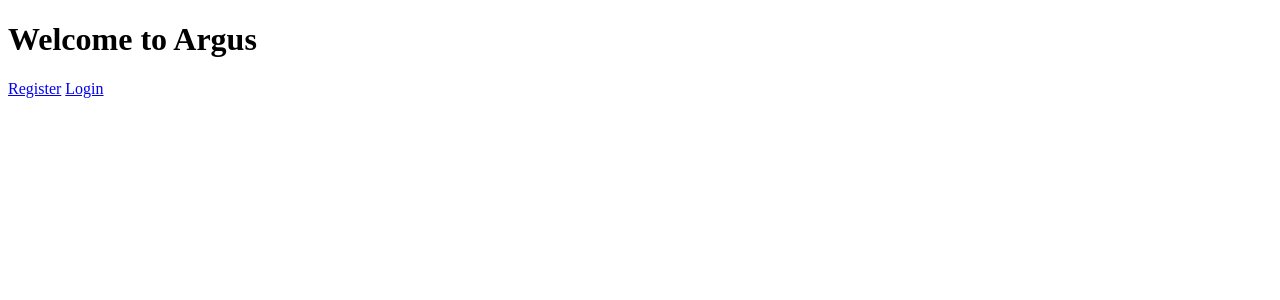
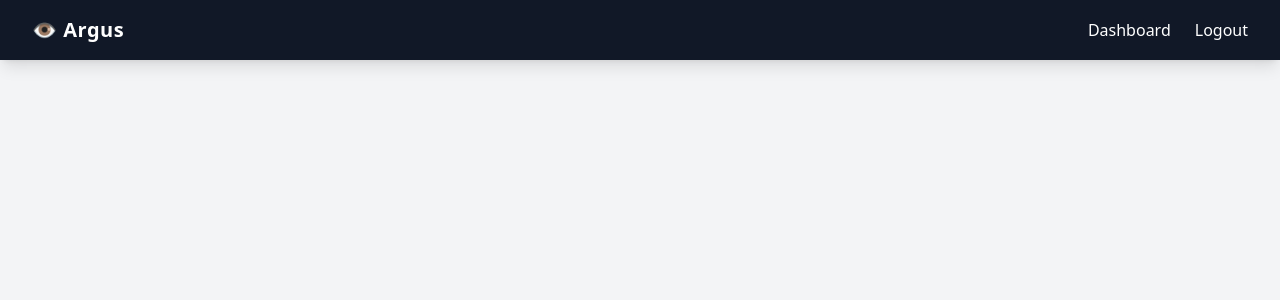
Before and after one commit to harshanrepo/Argus-API-Uptime-Monitor, a Flask app: page / in a window 1280 px wide. Shown: the top 300 px of the page. Run offline with Flask 3, Linux system fonts and the light colour scheme; some libraries are stand-ins or nearby versions.

Commit message:
design homepage UI in Figma

```diff
--- a/templates/base.html
+++ b/templates/base.html
@@ -3,11 +3,32 @@
 <head>
     <meta charset="UTF-8">
     <meta name="viewport" content="width=device-width, initial-scale=1.0">
-    <title>Argus</title>
+    <title>Argus - API Monitor</title>
+    <script src="https://cdn.tailwindcss.com"></script>
 </head>
-<body>
-    <h1>Welcome to Argus</h1>
-    <a href="/register">Register</a>
-    <a href="/login">Login</a>
+<body class="bg-gray-100 min-h-screen">
+
+    <!-- Navbar -->
+    <nav class="bg-gray-900 text-white px-8 py-4 flex justify-between items-center shadow-lg">
+
+        <!-- Logo -->
+        <div class="text-xl font-bold tracking-wide">
+            👁️ Argus
+        </div>
+
+        <!-- Nav Links -->
+        <div class="flex gap-6">
+            <a href="/dashboard" class="hover:text-blue-400 transition">Dashboard</a>
+            <a href="/logout" class="hover:text-red-400 transition">Logout</a>
+        </div>
+
+    </nav>
+
+    <!-- Page Content -->
+    <main class="px-8 py-6">
+        {% block content %}
+        {% endblock %}
+    </main>
+
 </body>
 </html>
```
Also changed, not shown: Figma Design/Home page.png (added).
